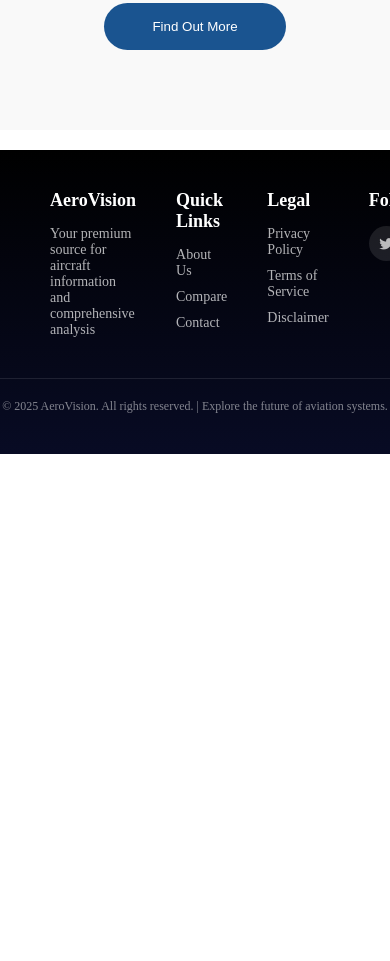
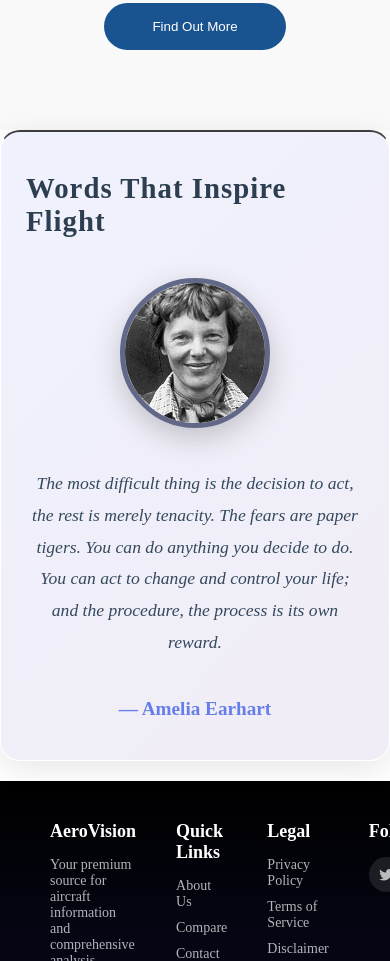
Before and after one commit to Rafael2023272/AeroVision, a plain HTML site: page index.html in a window 390 px wide. Shown: the part 10659-11620 px from the top of the page. Before the commit the page ends 11113 px from the top, so only its background shows below. Drawn offline with Linux system fonts and the light colour scheme; a web font is replaced by a local one.

Commit message:
10-12-25

```diff
--- a/index.css
+++ b/index.css
@@ -1071,6 +1071,153 @@
             box-shadow: 0 0 30px rgba(26, 84, 144, 0.5);
         }
 
+        .quote-section {
+            max-width: 100%;
+            height: 40vh;
+            background: rgba(255, 255, 255, 0.7);
+            backdrop-filter: blur(20px);
+            -webkit-backdrop-filter: blur(20px);
+            border: 1px solid rgba(255, 255, 255, 0.3);
+            box-shadow: 0 8px 32px rgba(0, 0, 0, 0.1),
+                        inset 0 1px 0 rgba(255, 255, 255, 0.6);
+            border-radius: 30px;
+            padding: 60px 80px;
+            display: flex;
+            flex-direction: column;
+            justify-content: center;
+            align-items: center;
+            overflow: hidden;
+            z-index: 5;
+            border-top: 2px solid rgb(61, 61, 61)
+        }
+
+        .quote-section::before {
+            content: '';
+            position: absolute;
+            top: 0;
+            left: 0;
+            right: 0;
+            bottom: 0;
+            background: linear-gradient(135deg,
+                rgba(102, 126, 234, 0.1) 0%,
+                rgba(118, 75, 162, 0.1) 100%);
+            pointer-events: none;
+        }
+
+        .section-title {
+            font-size: 2.8rem;
+            color: #2c3e50;
+            margin-bottom: 40px;
+            font-weight: 700;
+            letter-spacing: 1px;
+            z-index: 1;
+        }
+
+        .quote-container {
+            display: flex;
+            align-items: center;
+            gap: 60px;
+            z-index: 1;
+        }
+
+        .profile-image {
+            width: 200px;
+            height: 200px;
+            border-radius: 50%;
+            object-fit: cover;
+            border: 5px solid rgba(10, 20, 65, 0.616);
+            box-shadow: 0 10px 30px rgba(0, 0, 0, 0.2);
+            transition: transform 0.3s ease;
+            flex-shrink: 0;
+        }
+
+        .profile-image:hover {
+            transform: scale(1.05);
+        }
+
+        .quote-content {
+            max-width: 900px;
+            text-align: left;
+        }
+
+        .quote-text {
+            font-size: 1.6rem;
+            font-style: italic;
+            color: #34495e;
+            line-height: 1.8;
+            margin-bottom: 25px;
+        }
+
+        .author-name {
+            font-size: 1.4rem;
+            color: #667eea;
+            font-weight: 600;
+            margin-top: 15px;
+            text-decoration: none;
+            display: inline-block;
+            transition: all 0.3s ease;
+        }
+
+        .author-name:hover {
+            color: #764ba2;
+            transform: translateX(5px);
+        }
+
+        @media (max-width: 1200px) {
+            .quote-section {
+                width: 100%;
+                height: auto;
+                min-height: 60vh;
+                padding: 50px 40px;
+            }
+
+            .quote-container {
+                flex-direction: column;
+                gap: 40px;
+            }
+
+            .quote-content {
+                text-align: center;
+            }
+
+            .section-title {
+                font-size: 2.2rem;
+            }
+
+            .profile-image {
+                width: 180px;
+                height: 180px;
+            }
+
+            .quote-text {
+                font-size: 1.3rem;
+            }
+        }
+
+        @media (max-width: 768px) {
+            .quote-section {
+                padding: 40px 25px;
+                border-radius: 20px;
+            }
+
+            .section-title {
+                font-size: 1.8rem;
+            }
+
+            .profile-image {
+                width: 150px;
+                height: 150px;
+            }
+
+            .quote-text {
+                font-size: 1.1rem;
+            }
+
+            .author-name {
+                font-size: 1.2rem;
+            }
+        }
+
         /* Footer */
         .footer {
              background: linear-gradient(
--- a/index.html
+++ b/index.html
@@ -301,7 +301,24 @@
         <button class="news-btn" onclick="window.location.href='news.html'">Find Out More</button>
     </section>
 
+<section class="quote-section">
+        <h2 class="section-title">Words That Inspire Flight</h2>
 
+        <div class="quote-container">
+            <img src="Frontend/Amelia_Earhart.jpg"
+                 alt="Amelia Earhart"
+                 class="profile-image">
+
+            <div class="quote-content">
+                <p class="quote-text">
+                    The most difficult thing is the decision to act, the rest is merely tenacity. The fears are paper tigers. You can do anything you decide to do. You can act to change and control your life; and the procedure, the process is its own reward.
+                </p>
+                <a href="https://en.wikipedia.org/wiki/Amelia_Earhart"
+                   target="_blank"
+                   class="author-name">— Amelia Earhart</a>
+            </div>
+        </div>
+    </section>
 
     <!-- Footer Section -->
     <footer class="footer">
```
Also changed, not shown: Frontend/Amelia_Earhart.jpg (added).
